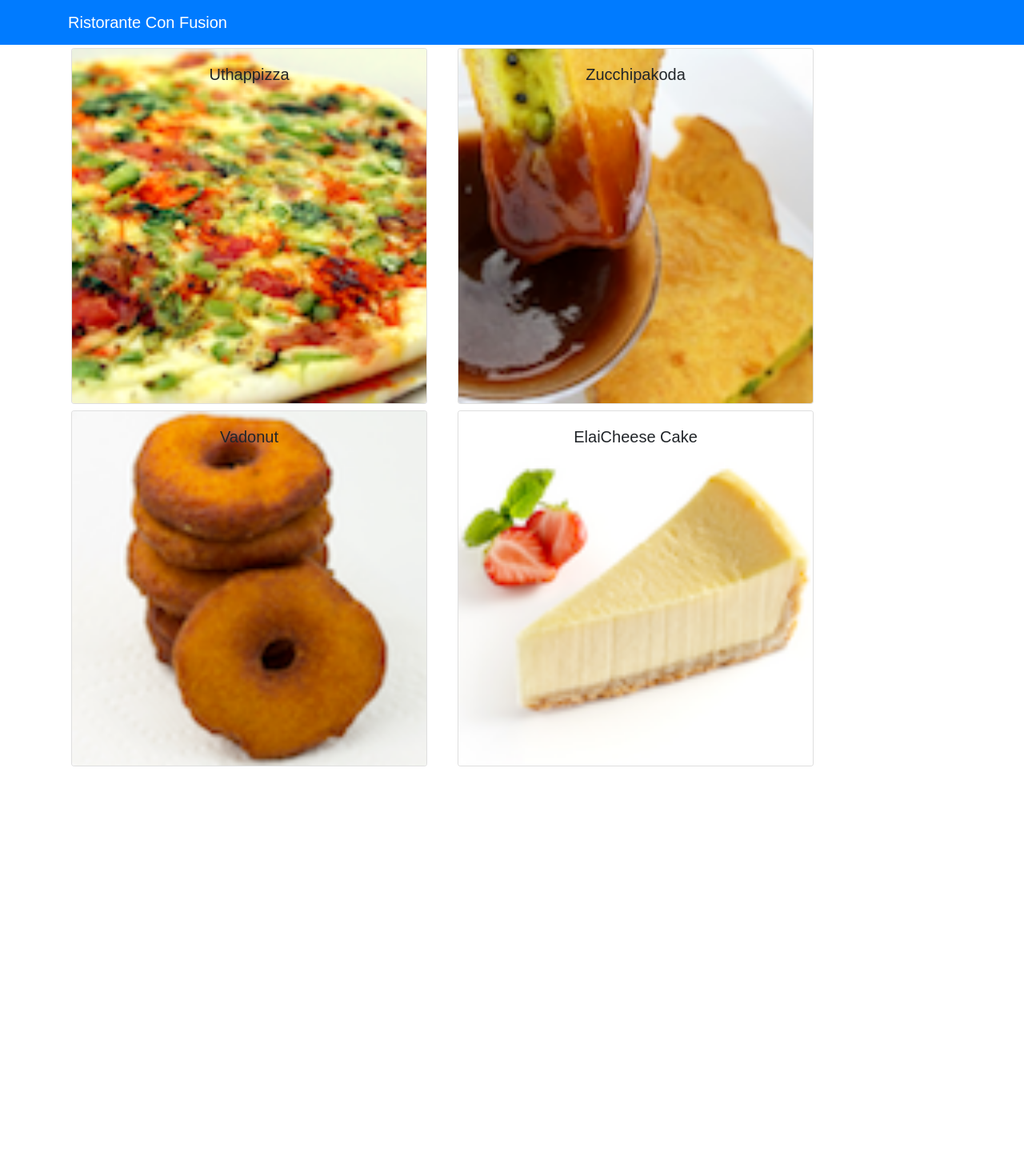
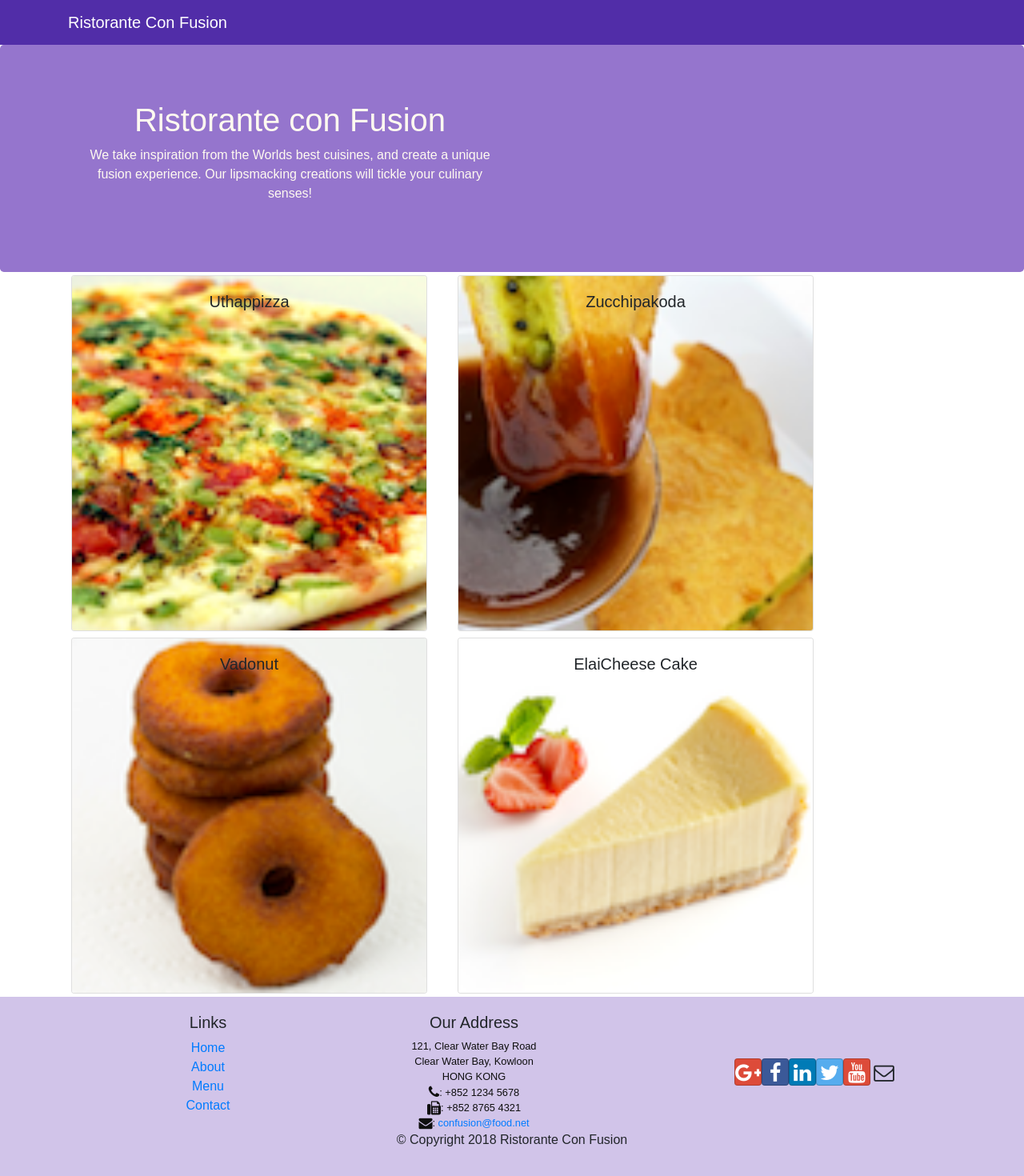
Before and after one commit to preetiamatya/courseraReactJS, a React (Create React App) app: page / in a window 1280 px wide. Shown: the top 1470 px of the page at 80% size. Before the commit the page ends 962 px from the top, so only its background shows below. Built offline with nearby package versions, Linux system fonts and the light colour scheme.

Commit message:
Header and Footer

```diff
--- a/src/App.css
+++ b/src/App.css
@@ -26,3 +26,36 @@
   from { transform: rotate(0deg); }
   to { transform: rotate(360deg); }
 }
+.row-header{
+    margin:0px auto;
+    padding:0px auto;
+}
+
+.row-content {
+    margin:0px auto;
+    padding: 50px 0px 50px 0px;
+    border-bottom: 1px ridge;
+    min-height:400px;
+}
+
+.footer{
+    background-color: #D1C4E9;
+    margin:0px auto;
+    padding: 20px 0px 20px 0px;
+}
+.jumbotron {
+    padding:70px 30px 70px 30px;
+    margin:0px auto;
+    background: #9575CD ;
+    color:floralwhite;
+}
+
+address{
+    font-size:80%;
+    margin:0px;
+    color:#0f0f0f;
+}
+
+.navbar-dark {
+    background-color: #512DA8;
+}
--- /dev/null
+++ b/src/components/FooterComponent.js
@@ -0,0 +1,50 @@
+import React from 'react';
+
+function Footer(props) {
+    return(
+    <div className="footer">
+        <div className="container">
+            <div className="row justify-content-center">
+                <div className="col-4 offset-1 col-sm-2">
+                    <h5>Links</h5>
+                    <ul className="list-unstyled">
+                        <li><a href="#">Home</a></li>
+                        <li><a href="#">About</a></li>
+                        <li><a href="#">Menu</a></li>
+                        <li><a href="contactus.html">Contact</a></li>
+                    </ul>
+                </div>
+                <div className="col-7 col-sm-5">
+                    <h5>Our Address</h5>
+                    <address>
+		              121, Clear Water Bay Road<br />
+		              Clear Water Bay, Kowloon<br />
+		              HONG KONG<br />
+		              <i className="fa fa-phone fa-lg"></i>: +852 1234 5678<br />
+		              <i className="fa fa-fax fa-lg"></i>: +852 8765 4321<br />
+		              <i className="fa fa-envelope fa-lg"></i>: <a href="mailto:confusion@food.net">
+                         confusion@food.net</a>
+                    </address>
+                </div>
+                <div className="col-12 col-sm-4 align-self-center">
+                    <div className="text-center">
+                        <a className="btn btn-social-icon btn-google" href="http://google.com/+"><i className="fa fa-google-plus"></i></a>
+                        <a className="btn btn-social-icon btn-facebook" href="http://www.facebook.com/profile.php?id="><i className="fa fa-facebook"></i></a>
+                        <a className="btn btn-social-icon btn-linkedin" href="http://www.linkedin.com/in/"><i className="fa fa-linkedin"></i></a>
+                        <a className="btn btn-social-icon btn-twitter" href="http://twitter.com/"><i className="fa fa-twitter"></i></a>
+                        <a className="btn btn-social-icon btn-google" href="http://youtube.com/"><i className="fa fa-youtube"></i></a>
+                        <a className="btn btn-social-icon" href="mailto:"><i className="fa fa-envelope-o"></i></a>
+                    </div>
+                </div>
+            </div>
+            <div className="row justify-content-center">
+                <div className="col-auto">
+                    <p>© Copyright 2018 Ristorante Con Fusion</p>
+                </div>
+            </div>
+        </div>
+    </div>
+    )
+}
+
+export default Footer;
--- /dev/null
+++ b/src/components/HeaderComponent.js
@@ -0,0 +1,29 @@
+import React, { Component } from 'react';
+import { Navbar, NavbarBrand, Jumbotron } from 'reactstrap';
+class Header extends Component {
+  render() {
+    return (
+    <React.Fragment>
+    {/*react fragment*/}
+    {/*adding React elements directly to the DOM*/}
+    <Navbar dark>
+      <div className="container">
+        <NavbarBrand href="/">Ristorante Con Fusion</NavbarBrand>
+      </div>
+    </Navbar>
+    <Jumbotron>
+      <div className = "container">
+        <div className = "row row-header">
+          <div className = "col-12 col-sm-6">
+          <h1>Ristorante con Fusion</h1>
+          <p>We take inspiration from the Worlds best cuisines, and create a unique fusion experience. Our lipsmacking creations will tickle your culinary senses!</p>
+          </div>
+        </div>
+      </div>
+    </Jumbotron>
+    </React.Fragment>
+  );
+  }
+}
+
+export default Header;
--- a/src/components/MainComponent.js
+++ b/src/components/MainComponent.js
@@ -1,8 +1,9 @@
 import React, { Component } from 'react';
-import { Navbar, NavbarBrand } from 'reactstrap';
 import Menu from './MenuComponent';
 import DishDetail from './DishdetailComponent';
 import { DISHES } from '../shared/dishes';
+import Header from './HeaderComponent';
+import Footer from './FooterComponent';
 
 class Main extends Component {
 
@@ -24,13 +25,10 @@
   render() {
     return (
       <div>
-        <Navbar dark color="primary">
-          <div className="container">
-            <NavbarBrand href="/">Ristorante Con Fusion</NavbarBrand>
-          </div>
-        </Navbar>
+      <Header/>
         <Menu dishes={this.state.dishes} onClick={(dishId) => this.onDishSelect(dishId)} />
         <DishDetail dish={this.state.dishes.filter((dish) => dish.id === this.state.selectedDish)[0]} />
+      <Footer/>
       </div>
     );
   }
--- a/src/index.js
+++ b/src/index.js
@@ -1,6 +1,8 @@
 import React from 'react';
 import ReactDOM from 'react-dom';
 import 'bootstrap/dist/css/bootstrap.min.css';
+import 'font-awesome/css/font-awesome.css';
+import 'bootstrap-social/bootstrap-social.css';
 import './index.css';
 import App from './App';
 import registerServiceWorker from './registerServiceWorker';
```
